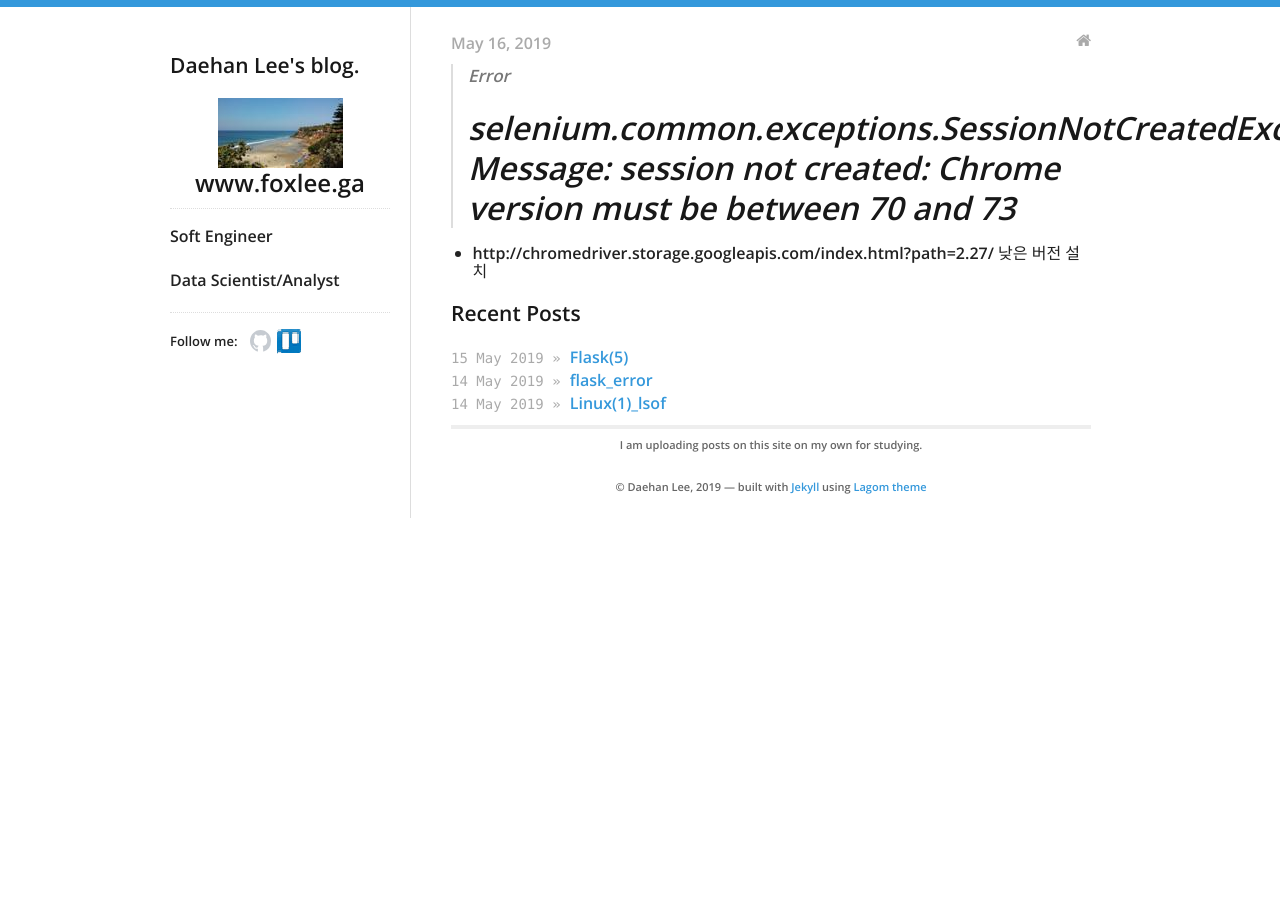
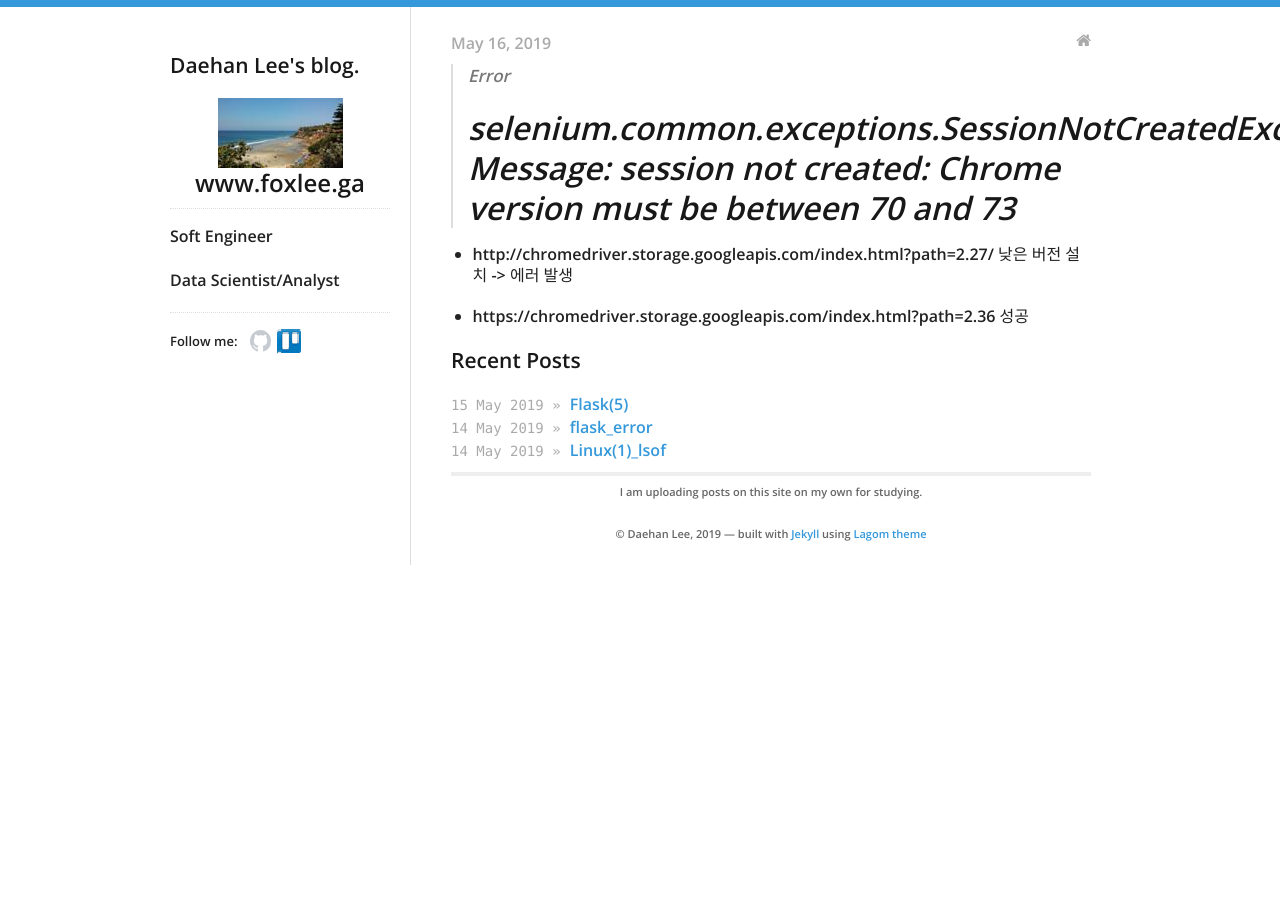
Before and after one commit to daehan0226/Study, a Jekyll site: the page built from _posts/2019-05-16-Crawling(1).md, in a window 1280 px wide. Built offline with Jekyll 4.4.1, drawn with Linux system fonts in a browser that asks for light colours.

Commit message:
Update 2019-05-16-Crawling(1).md

```diff
--- a/_posts/2019-05-16-Crawling(1).md
+++ b/_posts/2019-05-16-Crawling(1).md
@@ -9,4 +9,6 @@ categories:
 > Error
 # selenium.common.exceptions.SessionNotCreatedException: Message: session not created: Chrome version must be between 70 and 73
 
-* http://chromedriver.storage.googleapis.com/index.html?path=2.27/  낮은 버전 설치
+* http://chromedriver.storage.googleapis.com/index.html?path=2.27/  낮은 버전 설치  -> 에러 발생
+
+* https://chromedriver.storage.googleapis.com/index.html?path=2.36   성공
```
